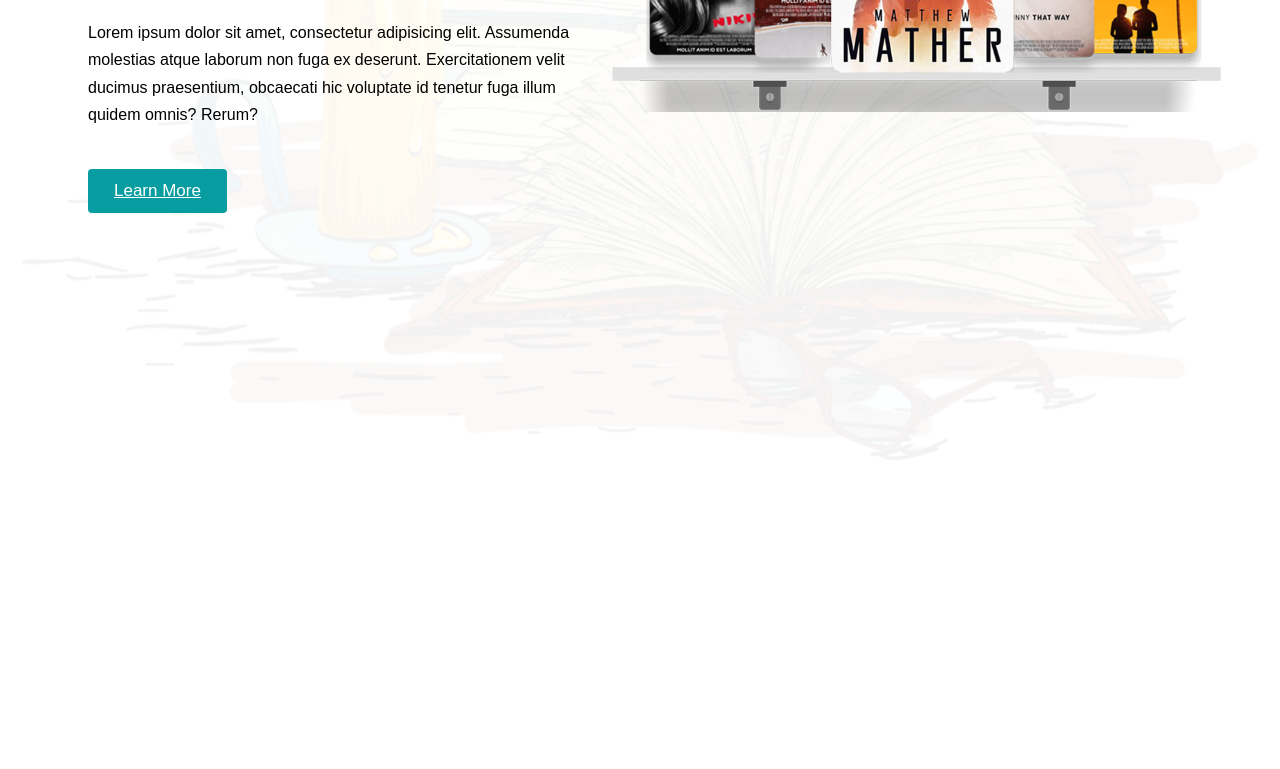
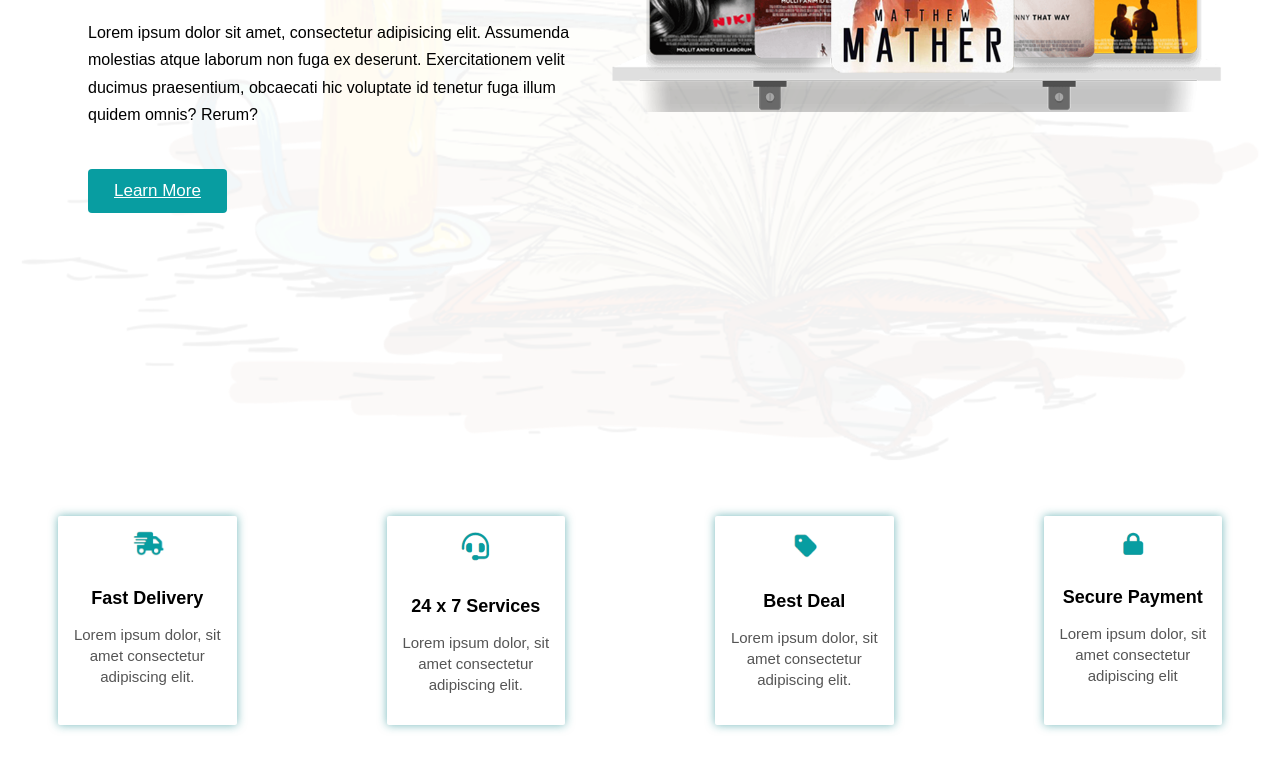
Before and after one commit to SamarMasri/Book-Store, a plain HTML site: page index.html in a window 1280 px wide. Shown: the part 442-1211 px from the top of the page. Before the commit the page ends 916 px from the top, so only its background shows below. Drawn offline with Linux system fonts and the light colour scheme.

Commit message:
Add advantages section.

```diff
--- a/index.html
+++ b/index.html
@@ -37,6 +37,29 @@
 
     </div>
 </section>
+<section class="advantages">
+    <div>
+        <img src="/image/track.png" alt="Fast Delivery">
+        <h3>Fast Delivery</h3>
+        <p>Lorem ipsum dolor, sit amet consectetur adipiscing elit.</p>
+
+    </div>
+    <div>
+        <img src="/image/headphones.png" alt="services">
+        <h3>24 x 7 Services</h3>
+        <p>Lorem ipsum dolor, sit amet consectetur adipiscing elit.</p>
+    </div>
+    <div>
+        <img src="/image/tag.png" alt="Best Deal">
+        <h3>Best Deal</h3>
+        <p>Lorem ipsum dolor, sit amet consectetur adipiscing elit.</p>
+    </div>
+    <div>
+        <img src="/image/lock.png" alt="Secure payment">
+        <h3>Secure Payment</h3>
+        <p>Lorem ipsum dolor, sit amet consectetur adipiscing elit</p>
+    </div>
+
 
 </body>
 </html>
--- a/style.css
+++ b/style.css
@@ -6,6 +6,7 @@
      --section-padding: 50px;
     --font-type: Arial, Helvetica, sans-serif;
  }
+/*Home Section */
  .home { padding:
     var(--section-padding);
     background: url('/image/bg.png') no-repeat center/cover;
@@ -99,3 +100,52 @@
             font-size: 42px;
          }
         }
+/*Advantages Section*/
+.advantages {
+    padding: var(--section-padding);
+    display: grid;
+    grid-template-columns: repeat(4, 1fr);
+    gap: 150px;
+    background-color: var(--primary-text);
+    font-family: var(--font-type);
+}
+
+.advantages div {
+    padding: 15px 10px;
+    text-align: center;
+    border-radius: 2px;
+    background-color: var(--primary-text);
+        box-shadow: 0 0 10px rgba(24, 137, 141, 0.6);
+
+
+}
+
+.advantages img {
+    width: 35px;
+    margin-bottom: 10px;
+}
+
+.advantages h3 {
+    font-size: 18px;
+    font-weight: bold;
+    margin-bottom: 6px;
+    color: var(--black-color);
+}
+
+.advantages p {
+    font-size: 15px;
+    line-height: 1.4;
+    color: #555;
+}
+@media (max-width: 900px) {
+    .advantages {
+        grid-template-columns: repeat(2, 1fr);
+    }
+}
+
+@media (max-width: 600px) {
+    .advantages {
+        grid-template-columns: 1fr;
+        padding: 30px 20px;
+    }
+}
```
Also changed, not shown: image/headphones.png (added), image/lock.png (added), image/tag.png (added), image/track.png (added).
